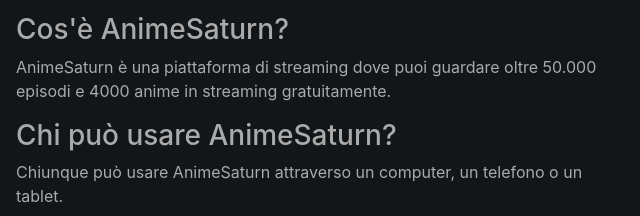
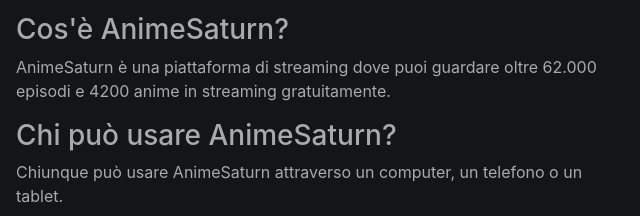
Before and after one commit to AnimeSaturn/newdomain, a plain HTML site: page index.html in a window 1280 px wide. Shown: the part 855-1071 px from the top of the page, 324-964 px from the left. Drawn offline with nearby package versions, Linux system fonts and the light colour scheme.

Commit message:
Update index.html

```diff
--- a/index.html
+++ b/index.html
@@ -44,7 +44,7 @@
             <p>Per rimanere sempre aggiornato sulle novità di AnimeSaturn puoi seguirci sul nostro canale <a href="https://t.me/AnimeSaturnRedirect" target="_blank">Telegram</a> o  sulla nostra pagina <a href="https://www.instagram.com/animesaturnita/" target="_blank">Instagram</a> oppure sul nostro profilo <a href="https://www.threads.net/@animesaturnita">Threads</a></p>
             <div class="domande">
                <h3>Cos'è AnimeSaturn?</h3>
-               <p>AnimeSaturn è una piattaforma di streaming dove puoi guardare oltre 50.000 episodi e 4000 anime in streaming gratuitamente.</p>
+               <p>AnimeSaturn è una piattaforma di streaming dove puoi guardare oltre 62.000 episodi e 4200 anime in streaming gratuitamente.</p>
                <h3>Chi può usare AnimeSaturn?</h3>
                <p>Chiunque può usare AnimeSaturn attraverso un computer, un telefono o un tablet.</p>
                <h3>Avete un'applicazione IOS o Android?</h3>
```
